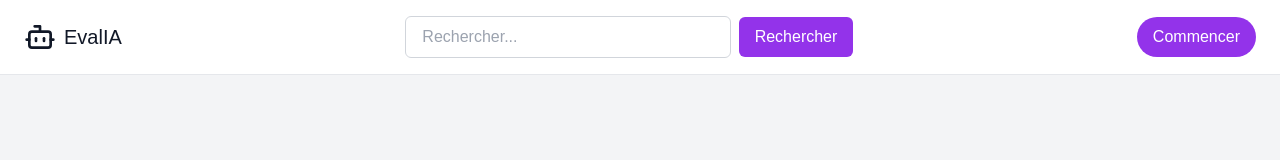
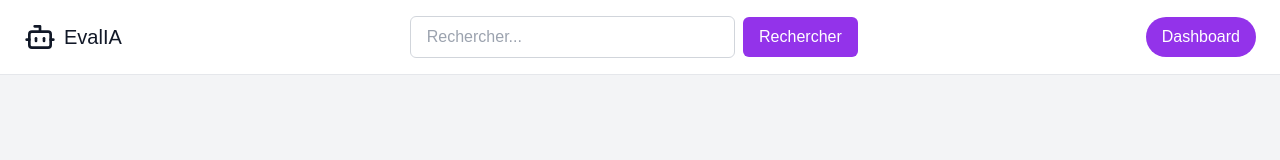
Before and after one commit to JoharyJonathan/Hackathon-evaluationparia, a Next.js app in the folder client/: page /register in a window 1280 px wide. Shown: the top 160 px of the page. Built offline with nearby package versions, Linux system fonts and the light colour scheme.

Commit message:
Commit avy aty amin'ny front 6

```diff
--- a/client/app/components/auth/RegisterForm.tsx
+++ b/client/app/components/auth/RegisterForm.tsx
@@ -67,7 +67,7 @@ export default function RegisterForm() {
       <p className="text-sm text-gray-600 mb-4">
         Vous avez de compte ? <Link href="/login" className="text-purple-600 hover:underline">Se connecter</Link>
       </p>
-      <Link href="/dashboard">
+      <Link href="/dashboard/teacher">
         <button type="button" className="w-full bg-purple-600 text-white p-2 rounded">
           Register
         </button>
--- a/client/app/components/layout/Header.tsx
+++ b/client/app/components/layout/Header.tsx
@@ -13,7 +13,7 @@ export default function Header() {
       animate={{ y: 0 }}
       className="flex items-center justify-between px-6 py-4 backdrop-blur-sm border-b border-gray-200"
     >
-      <Link href="/" className="flex items-center space-x-2">
+      <Link href="/dashboard" className="flex items-center space-x-2">
         <Bot className="w-8 h-8 text-gray-900" />
         <span className="text-gray-900 font-medium text-xl">EvalIA</span>
       </Link>
@@ -30,9 +30,9 @@ export default function Header() {
       </form>
 
       <div className="hidden md:flex items-center space-x-4">
-        <Link href="/login">
+        <Link href="/dashboard">
           <Button className="bg-gray-900 hover:bg-gray-800 text-white rounded-full">
-            Commencer
+            Dashboard
           </Button>
         </Link>
       </div>
```
